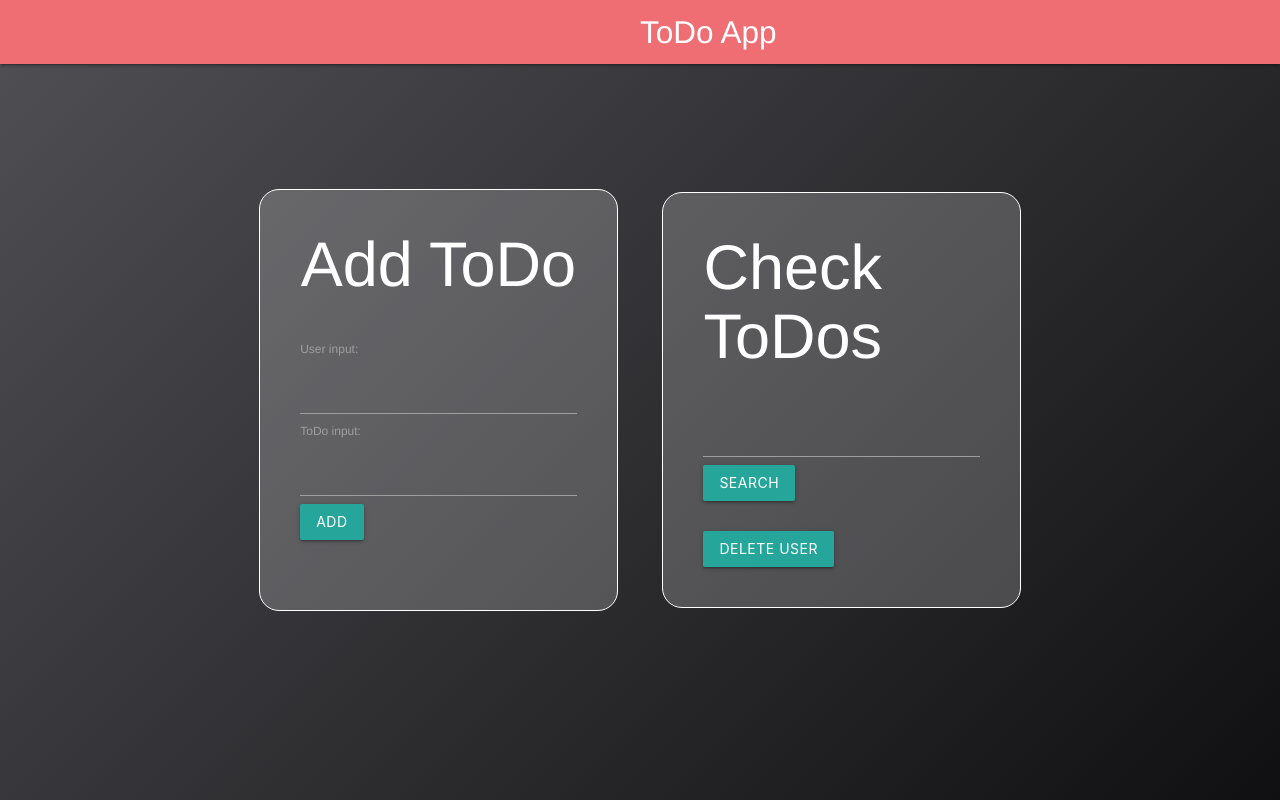
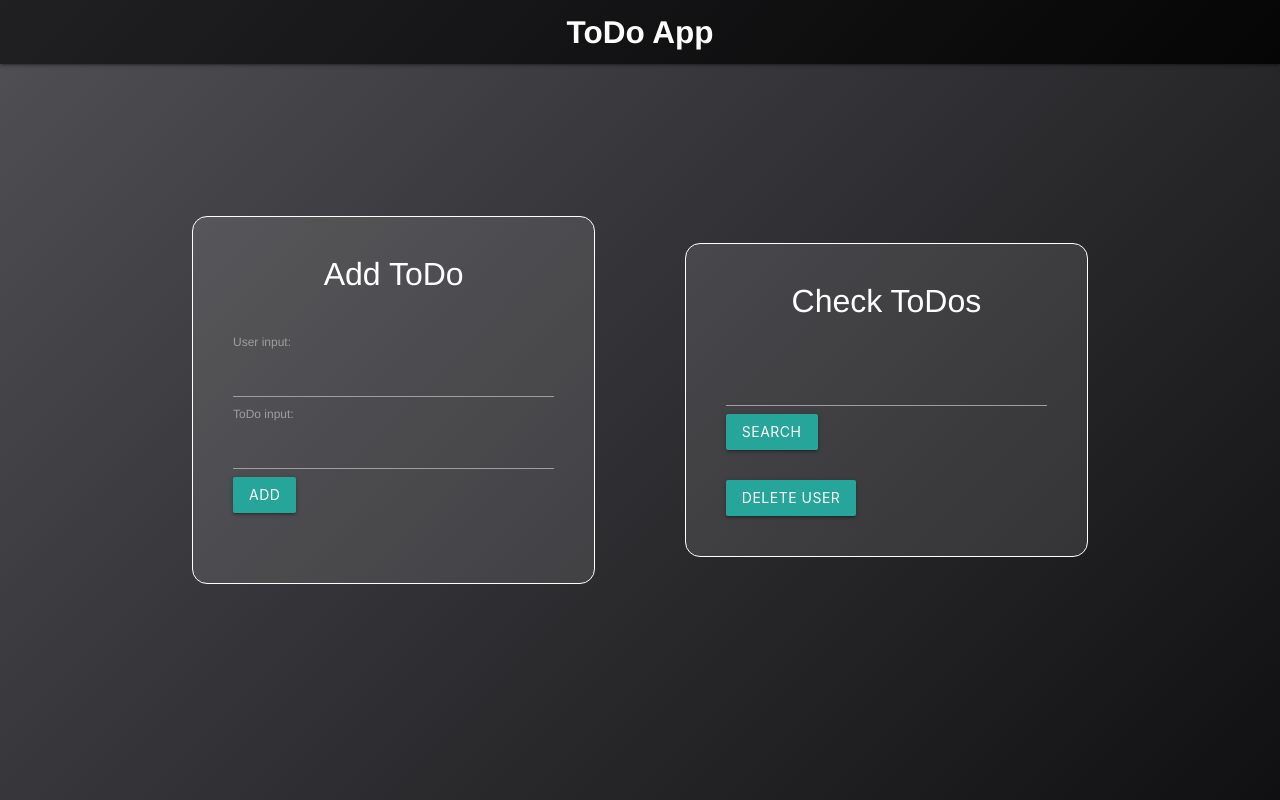
Before and after one commit to EskelinenElias/WebApps-Week5, a website: page public/index.html in a window 1280 px wide. Drawn offline with nearby package versions, Linux system fonts and the light colour scheme.

Commit message:
Improved styling

```diff
--- a/public/scripts/main.js
+++ b/public/scripts/main.js
@@ -134,6 +134,7 @@ function displayTodos(name, todos) {
     const listItem = document.createElement('li');
     // Create label
     const label = document.createElement('label');
+    label.setAttribute("class", "todoLabel");
     // Create span
     const span = document.createElement('span');
     span.textContent = `${todo.todo}`;
--- a/public/stylesheets/styles.css
+++ b/public/stylesheets/styles.css
@@ -21,6 +21,33 @@ header {
     right: 0;
     display: flex;
     justify-content: center;
+    text-align: center;
+}
+
+.nav {
+    margin: 0;
+    padding: 0;
+    text-align: center;
+    justify-content: center;
+}
+
+.nav-wrapper {
+    background-image: linear-gradient(135deg, #202022, #050506);
+    display: flex;
+    flex-direction: row;
+    justify-content: center;
+    text-align: center;
+    padding-left: auto;
+    padding-right: auto;
+    padding-top: 0;
+    padding-bottom: 0;
+    margin: 0;
+}
+
+.nav-wrapper a {
+    margin: 0;
+    padding: 0;
+    font-weight: 700;
 }
 
 main {
@@ -33,18 +60,6 @@ main {
     gap: 5%;
 }
 
-.nav-wrapper {
-
-    text-align: center;
-    padding-left: auto;
-    padding-right: auto;
-}
-
-.nav-wrapper a {
-    margin: 0;
-    padding: 0;
-}
-
 .container {
     display: flex;
     justify-content: center;
@@ -52,7 +67,7 @@ main {
     flex-direction: row;
     width: 100%;
     height: 100%;
-    gap: 5%;
+    gap: 10%;
 }
 
 .col {
@@ -60,10 +75,10 @@ main {
     flex-direction: column;
     align-items: center;
     box-sizing: border-box;
-    width: 40%;
-    background-color: rgba(255, 255, 255, 0.2);
+    width: 50%;
+    background-color: rgba(255, 255, 255, 0.1);
     border: 1.5px solid white;
-    border-radius: 20px;
+    border-radius: 15px;
     padding: 40px 40px 40px 40px;
     margin-top: 20%;
     margin-bottom: 20%;
@@ -71,9 +86,17 @@ main {
 
 .col h1 {
     margin: 0 0 40px 0;
+    font-size: xx-large;
     padding: 0;
 }
 
+.todoLabel {
+    display: flex;
+    flex-direction: row;
+    justify-content: left;
+    align-items: center;
+    gap: 10px;
+}
 /* Styling for the user form */
 
 #todoForm {
@@ -89,7 +112,7 @@ main {
 }
 
 .col label {
-    margin-bottom: 10px;
+    margin-bottom: 0px;
     width: 100%;
 }
 
```
Also changed, not shown: public/scripts/todoList.js (deleted).
